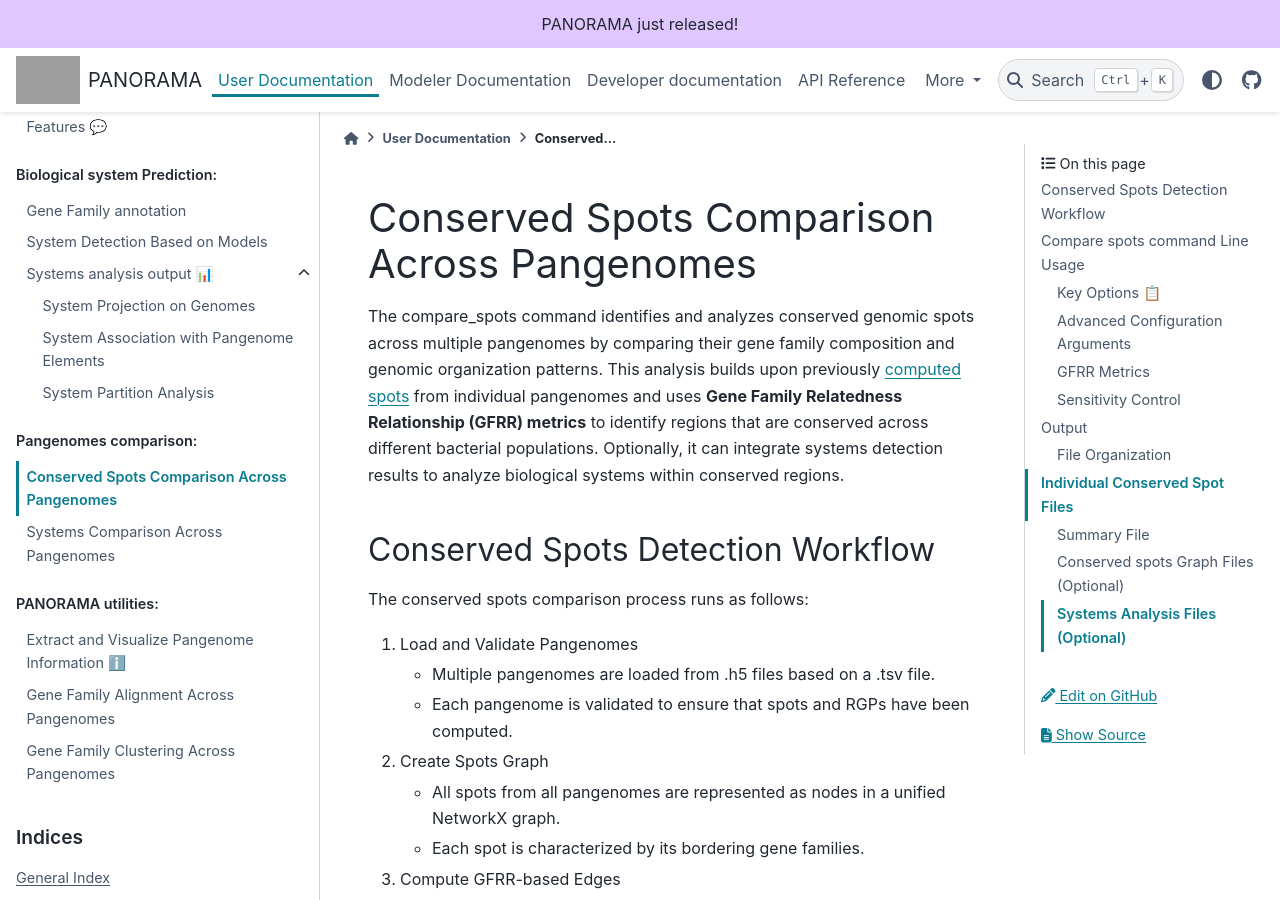
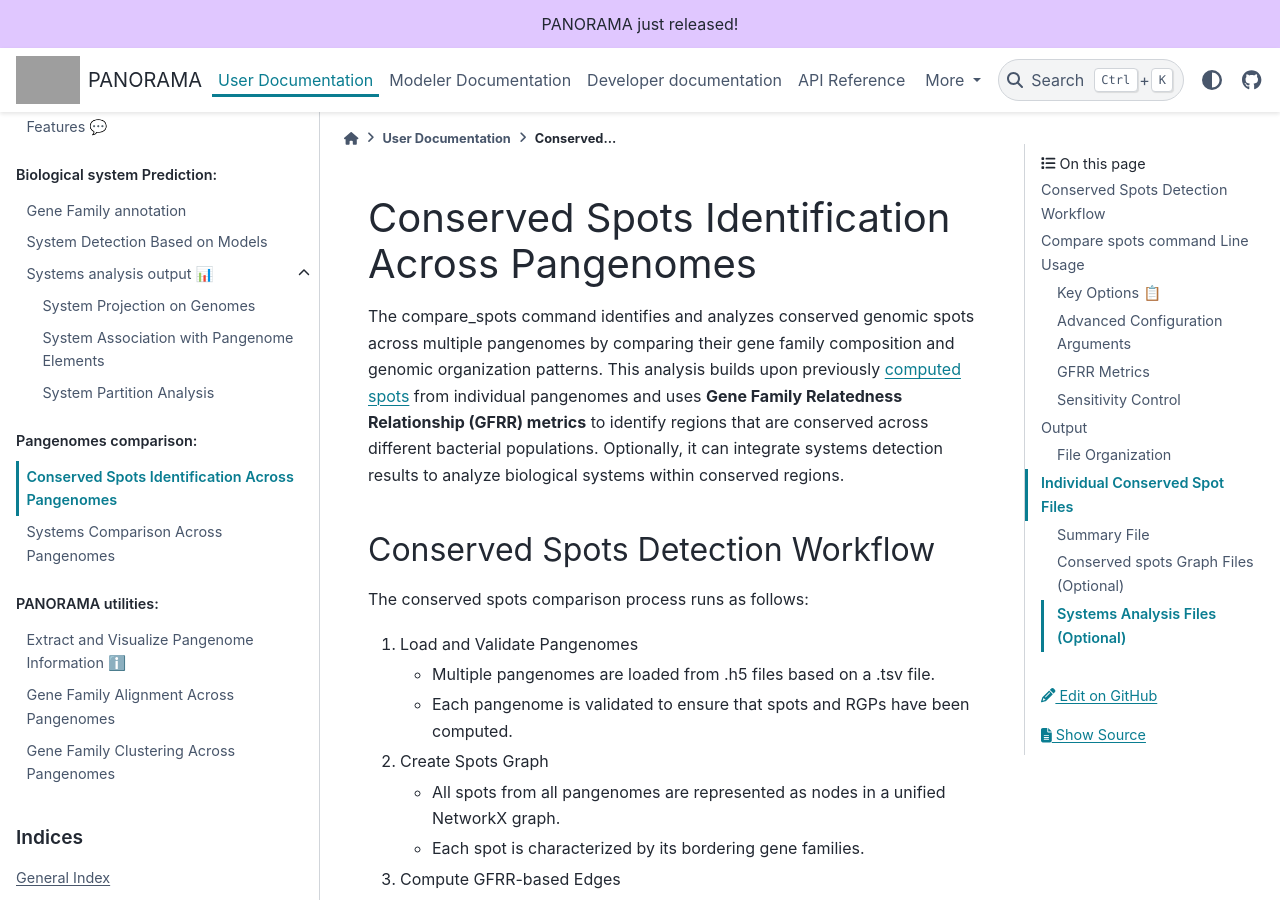
Before and after one commit to labgem/PANORAMA, a Sphinx documentation site: the page built from docs/user/compare_spots.md, in a window 1280 px wide and 900 px high. Built offline with Sphinx 7.4.7 and the PyData theme 0.15.4, drawn with Linux system fonts in a browser that asks for light colours; the version number could not be read and is left out; grey boxes are pictures that could not be loaded.

Commit message:
Update title in compare_spots documentation for clarity

```diff
--- a/docs/user/compare_spots.md
+++ b/docs/user/compare_spots.md
@@ -1,4 +1,4 @@
-# Conserved Spots Comparison Across Pangenomes
+# Conserved Spots Identification Across Pangenomes
 
 The compare_spots command identifies and analyzes conserved genomic spots across multiple pangenomes by comparing their
 gene family composition and genomic organization patterns.
```
